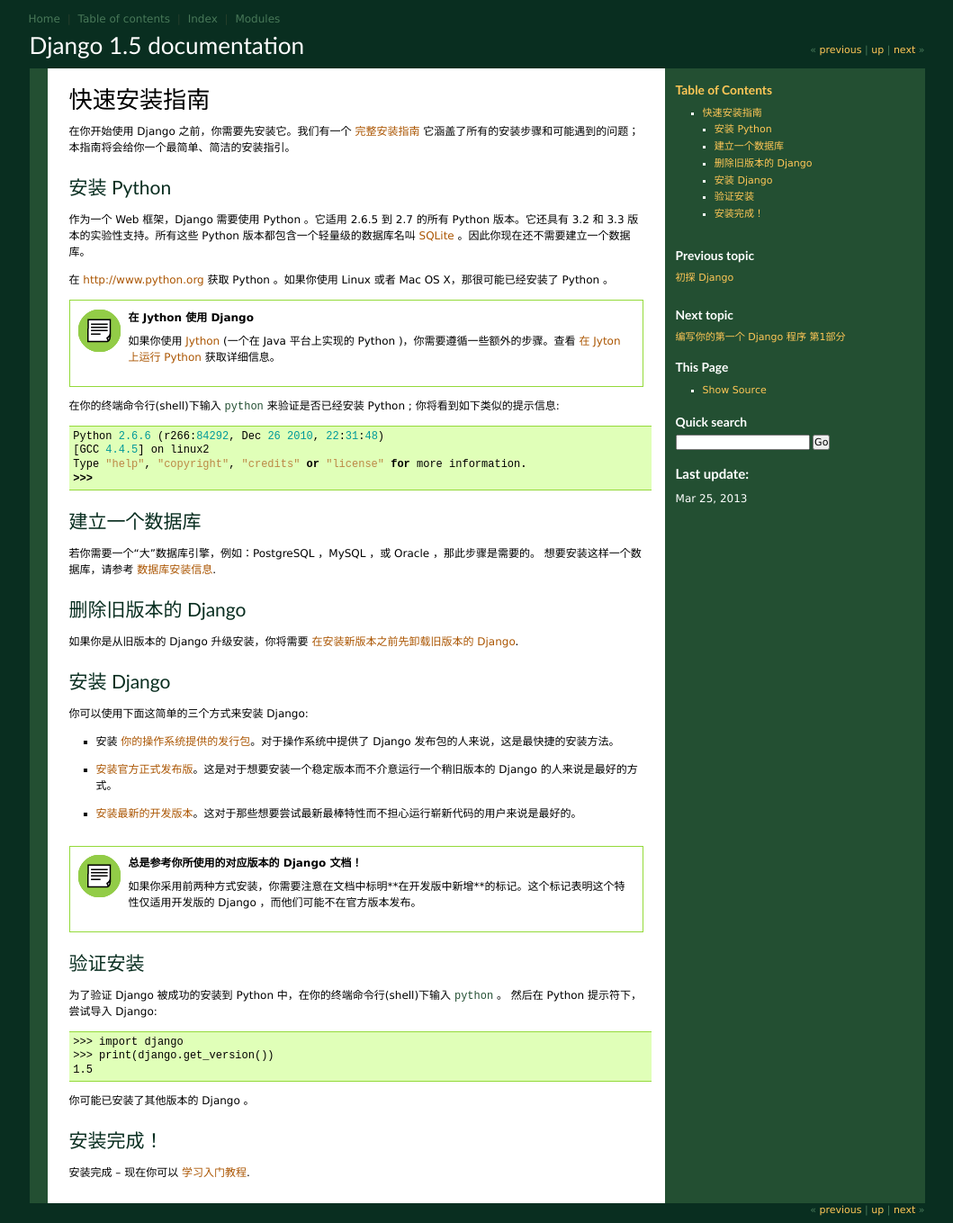
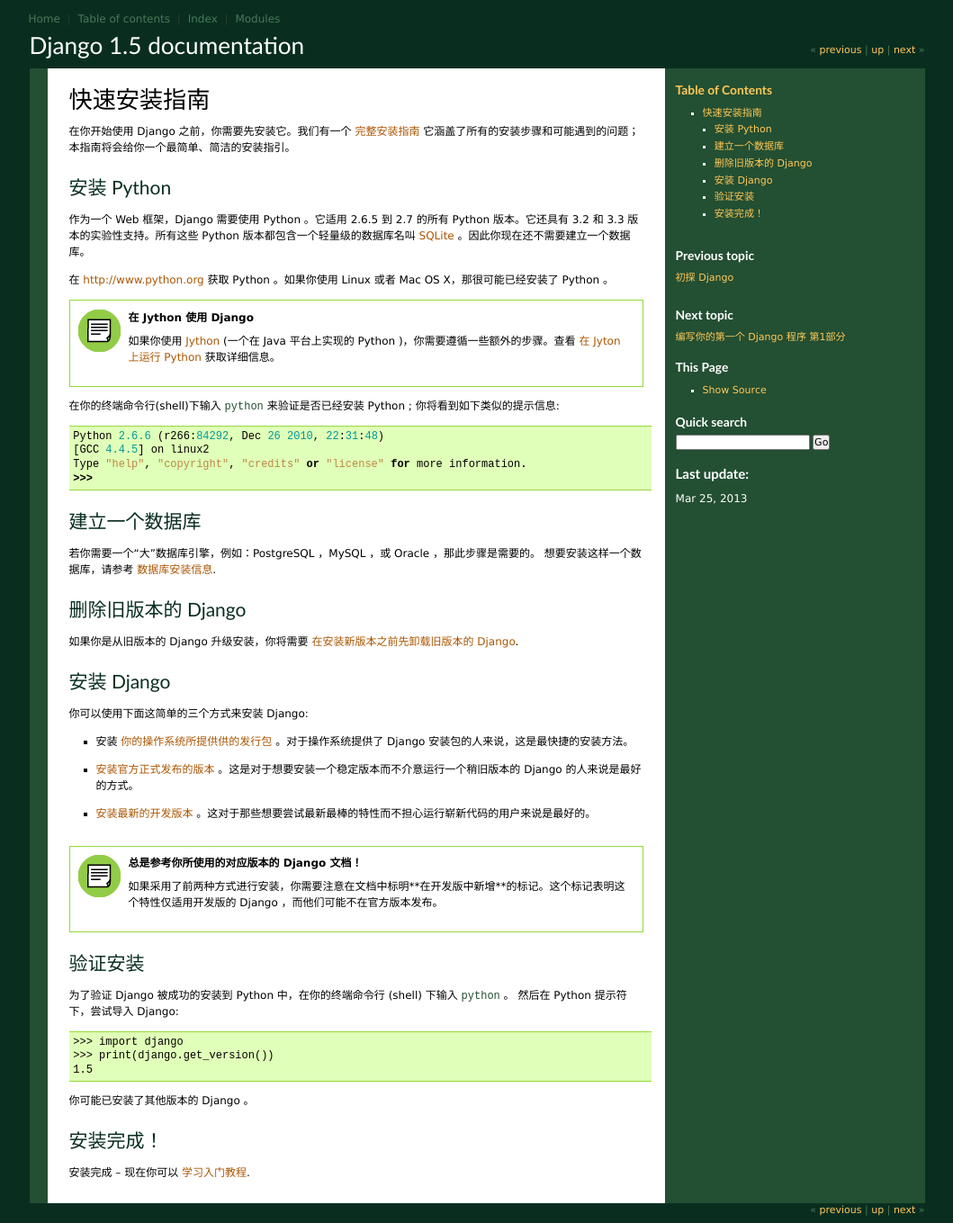
Before and after one commit to yourtion/Django-Chinese-Docs, a Sphinx documentation site: the page built from docs/intro/install.txt, in a window 1280 px wide. Shown: the whole page at 90% size, without its empty margins (110-1169 px from the left). Built offline with Sphinx 7.4.7, drawn with Linux system fonts in a browser that asks for light colours.

Commit message:
修正格式错误

```diff
--- a/docs/intro/install.txt
+++ b/docs/intro/install.txt
@@ -43,22 +43,22 @@
 
 你可以使用下面这简单的三个方式来安装 Django:
 
-* 安装 :doc:`你的操作系统提供的发行包 </misc/distributions>`。对于操作系统中提供了 Django 发布包的人来说，这是最快捷的安装方法。
+* 安装 :doc:`你的操作系统所提供供的发行包 </misc/distributions>` 。对于操作系统提供了 Django 安装包的人来说，这是最快捷的安装方法。
 
-* :ref:`安装官方正式发布版 <installing-official-release>`。这是对于想要安装一个稳定版本而不介意运行一个稍旧版本的 Django 的人来说是最好的方式。
+* :ref:`安装官方正式发布的版本 <installing-official-release>` 。这是对于想要安装一个稳定版本而不介意运行一个稍旧版本的 Django 的人来说是最好的方式。
 
 * :ref:`安装最新的开发版本
-  <installing-development-version>`。这对于那些想要尝试最新最棒特性而不担心运行崭新代码的用户来说是最好的。
+  <installing-development-version>` 。这对于那些想要尝试最新最棒的特性而不担心运行崭新代码的用户来说是最好的。
 
 .. admonition:: 总是参考你所使用的对应版本的 Django 文档！
 
-    如果你采用前两种方式安装，你需要注意在文档中标明**在开发版中新增**的标记。这个标记表明这个特性仅适用开发版的 Django ，而他们可能不在官方版本发布。
+    如果采用了前两种方式进行安装，你需要注意在文档中标明**在开发版中新增**的标记。这个标记表明这个特性仅适用开发版的 Django ，而他们可能不在官方版本发布。
 
 
 验证安装
 ---------
 
-为了验证 Django 被成功的安装到 Python 中，在你的终端命令行(shell)下输入 ``python`` 。
+为了验证 Django 被成功的安装到 Python 中，在你的终端命令行 (shell) 下输入 ``python`` 。
 然后在 Python 提示符下，尝试导入 Django:
 
 .. parsed-literal::
```
